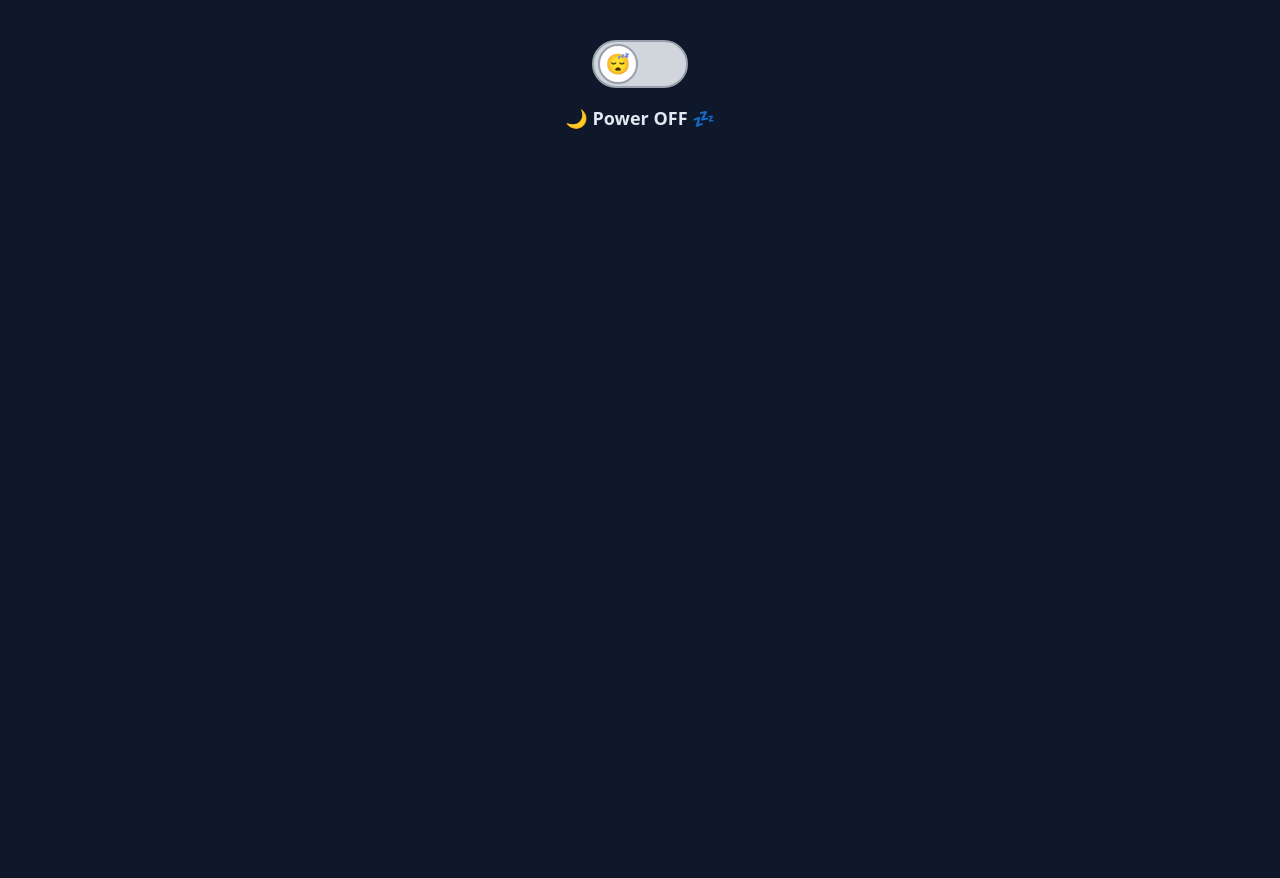
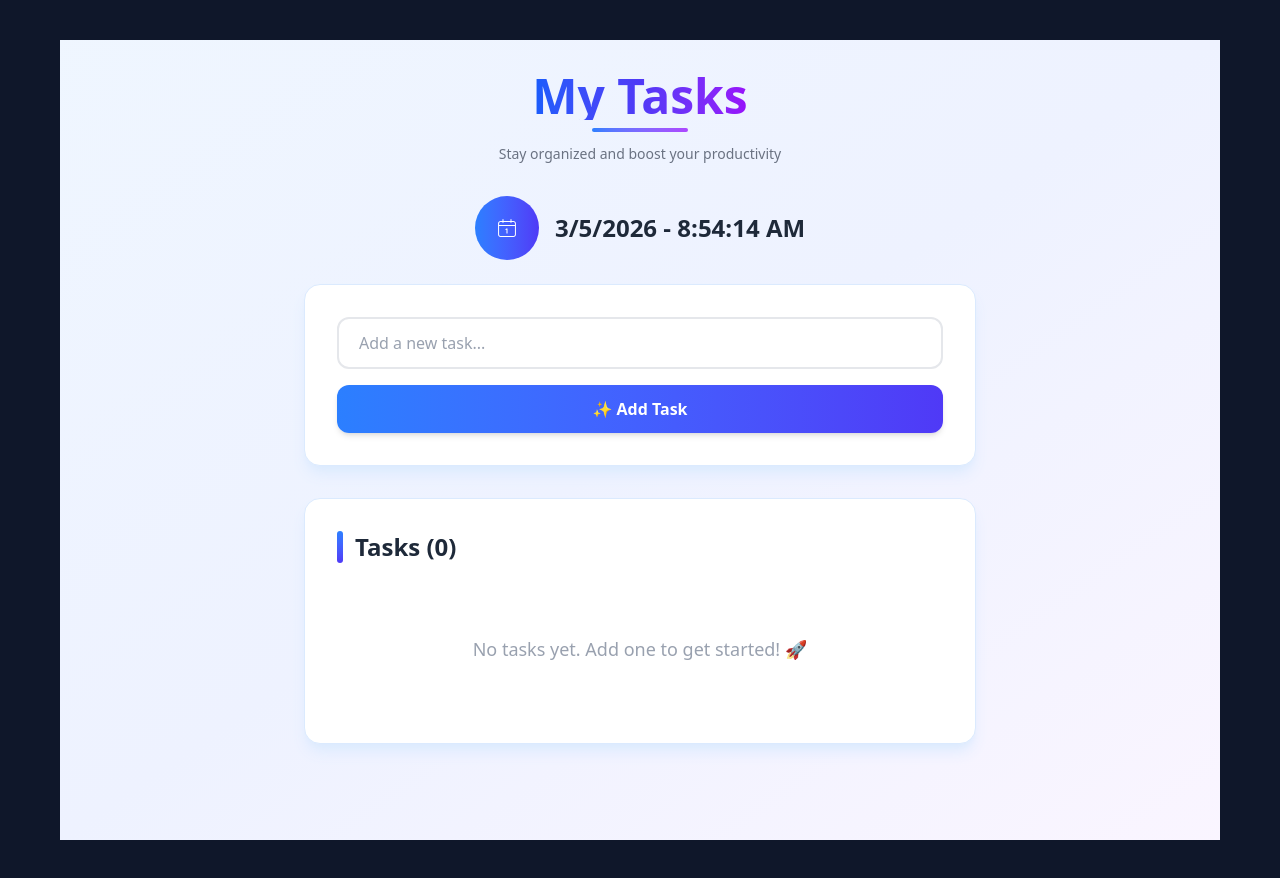
Before and after one commit to atulvaru/react_class_repository, a React (Vite) app: page / in a window 1280 px wide. Before the commit the page ends 800 px from the top, so only its background shows below. Built offline with nearby package versions, Linux system fonts and the light colour scheme.

Commit message:
Todo App part 1

```diff
--- a/package.json
+++ b/package.json
@@ -13,6 +13,7 @@
     "@tailwindcss/vite": "^4.2.1",
     "react": "^19.2.0",
     "react-dom": "^19.2.0",
+    "react-icons": "^5.6.0",
     "styled-components": "^6.3.11",
     "tailwindcss": "^4.2.1"
   },
--- a/src/App.jsx
+++ b/src/App.jsx
@@ -7,7 +7,8 @@
 // import { StatePractise } from "./components/hooks/StatePractise.jsx";
 // import { DerivedState } from "./components/hooks/DerivedState.jsx";
 // import { LiftingState } from "./components/LiftingState.jsx";
-import { MiniToggle } from "./components/MiniToggle.jsx";
+// import { MiniToggle } from "./components/MiniToggle.jsx";
+import { Todo } from "./components/projects/todoList/todo.jsx";
 const App = () => {
   return (
     <section className="max-w-[1200px] mx-auto px-5 py-10">
@@ -22,7 +23,8 @@ const App = () => {
       {/* <StatePractise /> */}
       {/* <DerivedState /> */}
       {/* <LiftingState /> */}
-      <MiniToggle />
+      {/* <MiniToggle /> */}
+      <Todo />
     </section>
   );
 };
--- a/src/components/MiniToggle.jsx
+++ b/src/components/MiniToggle.jsx
@@ -19,7 +19,7 @@ export const MiniToggle = () => {
         </div>
       </div>
 
-      <p className="text-center mt-4 text-lg font-semibold">
+      <p className="text-center mt-4 text-lg font-semibold transform transition-transform duration-300">
         {isOn ? "⚡ Power ON 🔋" : "🌙 Power OFF 💤"}
       </p>
     </>
--- /dev/null
+++ b/src/components/projects/todoList/Todo.jsx
@@ -0,0 +1,141 @@
+import { useState } from "react";
+import { TiTick } from "react-icons/ti";
+import { MdDeleteForever } from "react-icons/md";
+import { CiCalendarDate } from "react-icons/ci";
+
+export const Todo = () => {
+  const [newTask, setNewTask] = useState("");
+  const [tasks, setTasks] = useState([]);
+
+  const handleNewTask = (value) => {
+    setNewTask(value);
+  };
+  const handleOnSubmit = (e) => {
+    e.preventDefault();
+    if (!newTask) {
+      alert("Please enter a task");
+      return;
+    }
+    if (tasks.includes(newTask)) {
+      setNewTask("");
+      alert("Task Already Exists");
+      return;
+    }
+    setTasks((prevTasks) => [...prevTasks, newTask]);
+    setNewTask("");
+    // not repeating tasks in the list
+  };
+
+  const now = new Date();
+  const currentDate = now.toLocaleDateString();
+  const currentTime = now.toLocaleTimeString();
+  return (
+    <>
+      <div className="min-h-screen bg-gradient-to-br from-blue-50 via-indigo-50 to-purple-50 py-8 px-4 sm:px-6 lg:px-8">
+        <div className="max-w-2xl mx-auto">
+          {/* Header Section */}
+          <section className="mb-8 text-center">
+            <div className="inline-block">
+              <h2 className="text-4xl sm:text-5xl font-bold bg-gradient-to-r from-blue-600 via-indigo-600 to-purple-600 bg-clip-text text-transparent mb-2">
+                My Tasks
+              </h2>
+              <div className="h-1 w-24 bg-gradient-to-r from-blue-500 to-purple-500 rounded-full mx-auto"></div>
+            </div>
+            <p className="text-gray-500 mt-3 text-sm">
+              Stay organized and boost your productivity
+            </p>
+          </section>
+          <section className="">
+            <div className="flex items-center justify-center mb-6">
+              <div className="w-16 h-16 bg-gradient-to-r from-blue-500 to-indigo-600 rounded-full flex items-center justify-center text-white text-2xl font-bold mr-4">
+                <CiCalendarDate />
+              </div>
+              <h3 className="text-2xl font-bold text-gray-800">
+                {currentDate} - {currentTime}
+              </h3>
+            </div>
+          </section>
+          {/* Add Task Form */}
+          <section className="bg-white rounded-2xl shadow-lg shadow-blue-100 p-6 sm:p-8 mb-8 border border-blue-100 hover:shadow-xl transition-shadow duration-300">
+            <form onSubmit={handleOnSubmit} className="space-y-4">
+              <div className="relative">
+                <input
+                  type="text"
+                  value={newTask}
+                  onChange={(e) => handleNewTask(e.target.value)}
+                  placeholder="Add a new task..."
+                  className="w-full px-5 py-3 border-2 border-gray-200 rounded-xl focus:outline-none focus:border-blue-500 focus:ring-2 focus:ring-blue-100 transition-all duration-200 text-gray-700 placeholder-gray-400"
+                />
+              </div>
+              <button
+                type="submit"
+                className="w-full bg-gradient-to-r from-blue-500 to-indigo-600 hover:from-blue-600 hover:to-indigo-700 text-white font-semibold py-3 px-6 rounded-xl transition-all duration-200 transform hover:scale-105 active:scale-95 shadow-md hover:shadow-lg"
+              >
+                ✨ Add Task
+              </button>
+            </form>
+          </section>
+
+          {/* Tasks List */}
+          <section className="bg-white rounded-2xl shadow-lg shadow-blue-100 p-6 sm:p-8 border border-blue-100">
+            <h3 className="text-2xl font-bold text-gray-800 mb-6 flex items-center">
+              <span className="w-1.5 h-8 bg-gradient-to-b from-blue-500 to-indigo-600 rounded-full mr-3"></span>
+              Tasks ({tasks.length})
+            </h3>
+
+            {tasks.length === 0 ? (
+              <div className="text-center py-12">
+                <p className="text-gray-400 text-lg">
+                  No tasks yet. Add one to get started! 🚀
+                </p>
+              </div>
+            ) : (
+              <ul className="space-y-3">
+                {tasks.map((task, index) => (
+                  <li
+                    key={index}
+                    className="group flex items-center justify-between p-4 bg-gradient-to-r from-blue-50 to-indigo-50 hover:from-blue-100 hover:to-indigo-100 rounded-xl border border-blue-100 hover:border-blue-300 transition-all duration-200 hover:shadow-md"
+                  >
+                    <div className="flex items-center flex-1">
+                      <span className="inline-flex items-center justify-center w-6 h-6 rounded-full bg-gradient-to-r from-blue-500 to-indigo-600 text-white text-sm font-bold mr-4 flex-shrink-0">
+                        {index + 1}
+                      </span>
+                      <span className="text-gray-700 font-medium text-lg">
+                        {task}
+                      </span>
+                    </div>
+                    <div className="flex gap-2 ml-4 opacity-0 group-hover:opacity-100 transition-opacity duration-200">
+                      <button
+                        className="bg-gradient-to-r from-green-400 to-emerald-500 hover:from-green-500 hover:to-emerald-600 text-white p-2.5 rounded-lg transition-all duration-200 transform hover:scale-110 active:scale-95 shadow-md hover:shadow-lg"
+                        title="Complete task"
+                      >
+                        <TiTick size={18} />
+                      </button>
+                      <button
+                        className="bg-gradient-to-r from-red-400 to-rose-500 hover:from-red-500 hover:to-rose-600 text-white p-2.5 rounded-lg transition-all duration-200 transform hover:scale-110 active:scale-95 shadow-md hover:shadow-lg"
+                        title="Delete task"
+                      >
+                        <MdDeleteForever size={18} />
+                      </button>
+                    </div>
+                  </li>
+                ))}
+              </ul>
+            )}
+          </section>
+
+          {/* Footer Stats */}
+          {tasks.length > 0 && (
+            <div className="mt-8 text-center">
+              <p className="text-gray-600 text-sm">
+                You have{" "}
+                <span className="font-bold text-blue-600">{tasks.length}</span>{" "}
+                task{tasks.length !== 1 ? "s" : ""} to complete
+              </p>
+            </div>
+          )}
+        </div>
+      </div>
+    </>
+  );
+};
```
Also changed, not shown: 1 other file (tests, documents, lock files or other folders).
